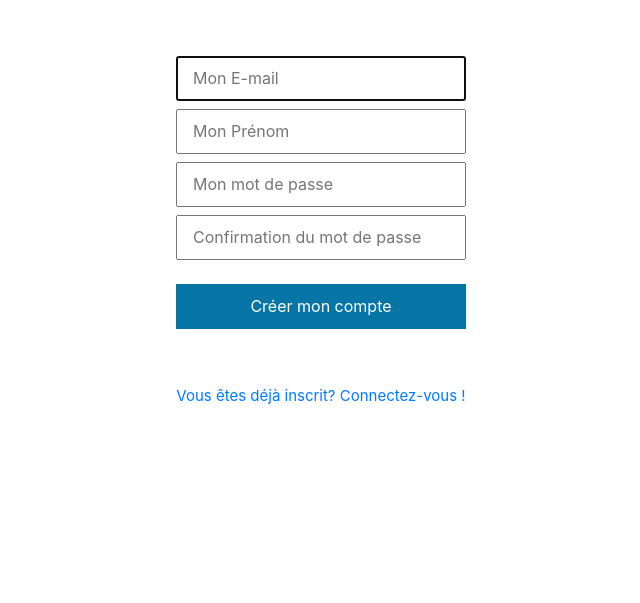
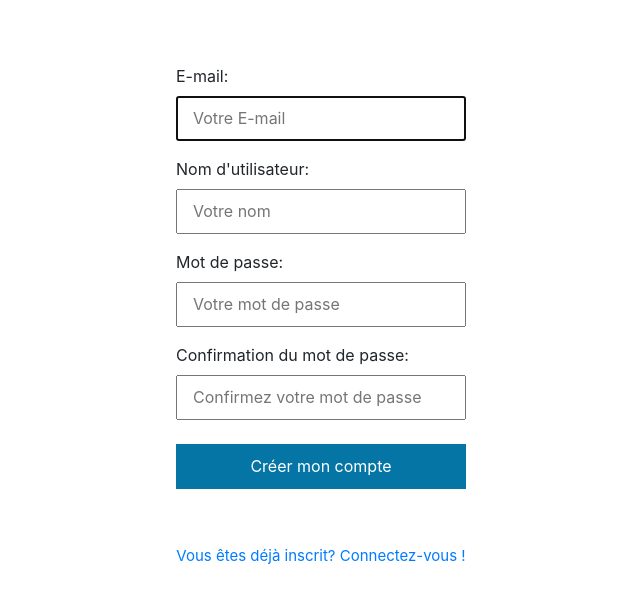
Before and after one commit to julie-jeancon-donon/appli_banque, a PHP site: page /views/registrationView.php in a window 1280 px wide. Shown: the part 58-661 px from the top of the page, without its empty margins (319-959 px from the left). Run offline with PHP 8.4, Linux system fonts and the light colour scheme; a stand-in replaces the project's code that opens the database connection.

Commit message:
modif label form

```diff
--- a/assets/css/main.css
+++ b/assets/css/main.css
@@ -120,7 +120,7 @@ hr{
 	width: 52%;
 	display: block;
 	margin: auto!important;
-	background: #0575A5;
+	background: #c73d3d;
 	color: white;
 	border: 0;
 }
--- a/views/accountsView.php
+++ b/views/accountsView.php
@@ -123,7 +123,7 @@ include('includes/header.php');
 												<label>Entrer une somme à transférer</label>
 												<input type="number" name="balance" placeholder="Ex: 300"  required>
 												<input type="hidden" name="idDebit" value="<?php echo $account->getId();?>" required>
-												<label for="">Sélectionner un compte pour le virement</label>
+												<label class="mt-2" for="">Sélectionner un compte pour le virement</label>
 												<select name="idPayment" required>
 													<option value="">Choisir un compte</option>
 													<?php
--- a/views/registrationView.php
+++ b/views/registrationView.php
@@ -21,11 +21,15 @@ if(isset($error_message)){
 <div class="row connexion text-center mt-5">
 
 	<form class="col-12 col-md-5 col-lg-3 mx-auto" action="../controllers/registration.php" method="post">
-		<input class="col-12 mt-2 mx-auto" type="text" name="mail" placeholder="Mon E-mail" required autofocus>
-		<input class="col-12 mt-2 mx-auto" type="text" name="name" placeholder="Mon Prénom" required>
-		<input class="col-12 mt-2 mx-auto" type="password" name="password" placeholder="Mon mot de passe" required>
-		<input class="col-12 mt-2 mx-auto" type="password" name="confirmation" placeholder="Confirmation du mot de passe" required>
-		<input class="col-12 mt-2 mx-auto" type="hidden" name="verif" value="">
+		<label class="col-12 text-left mt-3 mx-auto p-0">E-mail:</label>
+		<input class="col-12 mx-auto" type="text" name="mail" placeholder="Votre E-mail" required autofocus>
+		<label class="col-12 text-left mt-3 mx-auto p-0">Nom d'utilisateur:</label>
+		<input class="col-12 mx-auto" type="text" name="name" placeholder="Votre nom" required>
+		<label class="col-12 text-left mt-3 mx-auto p-0">Mot de passe:</label>
+		<input class="col-12 mx-auto" type="password" name="password" placeholder="Votre mot de passe" required>
+		<label class="col-12 text-left mt-3 mx-auto p-0">Confirmation du mot de passe:</label>
+		<input class="col-12 mx-auto" type="password" name="confirmation" placeholder="Confirmez votre mot de passe" required>
+		<input class="col-12 mt-2 mt-2 mx-auto" type="hidden" name="verif" value="">
 		<div class="pt-3">
 			<input class="col-12 mt-2 mx-auto btnco" type="submit" name="connection" value="Créer mon compte">
 		</div>
```
Also changed, not shown: views/indexView.php (+4 -4 lines).
